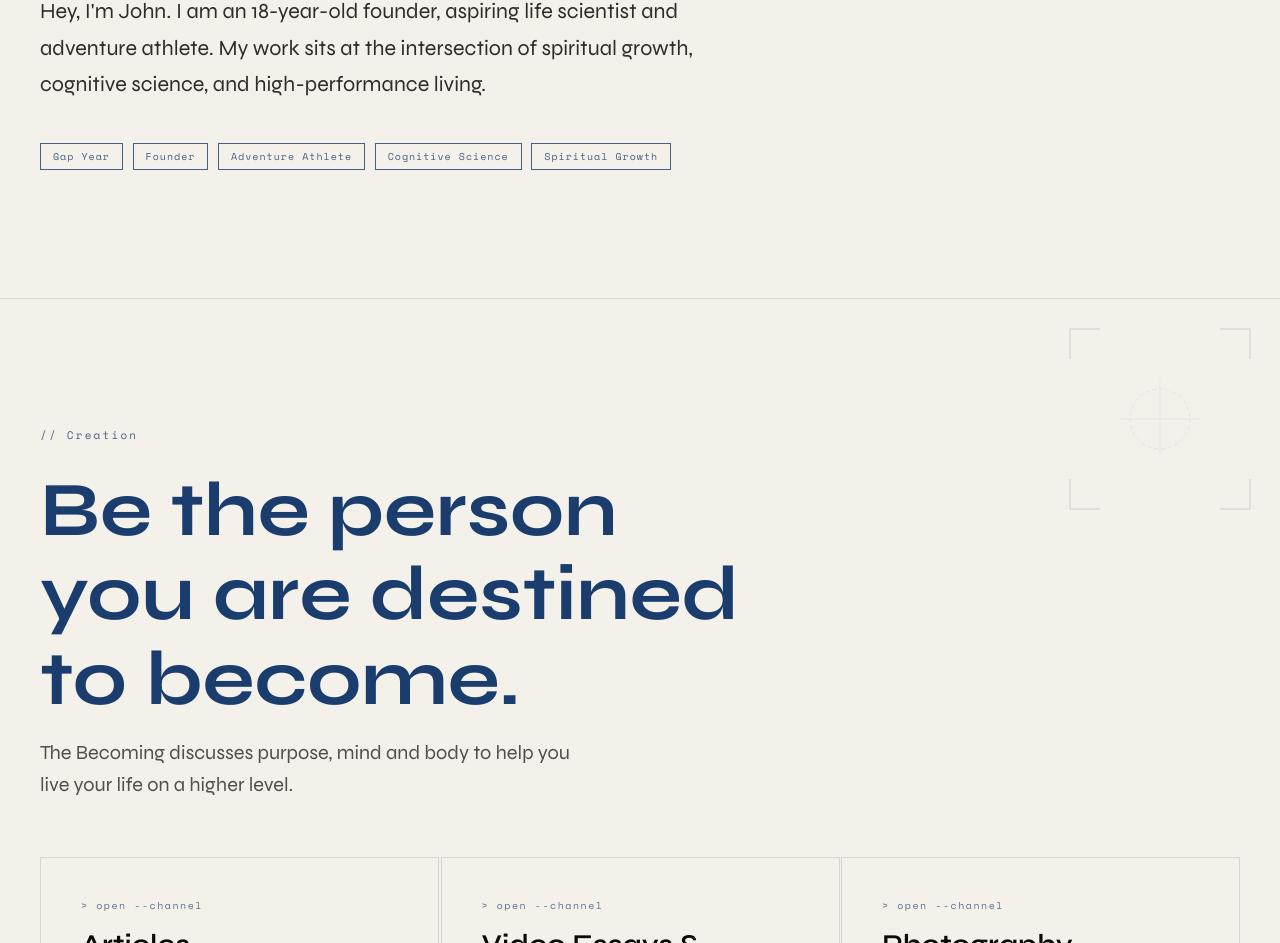
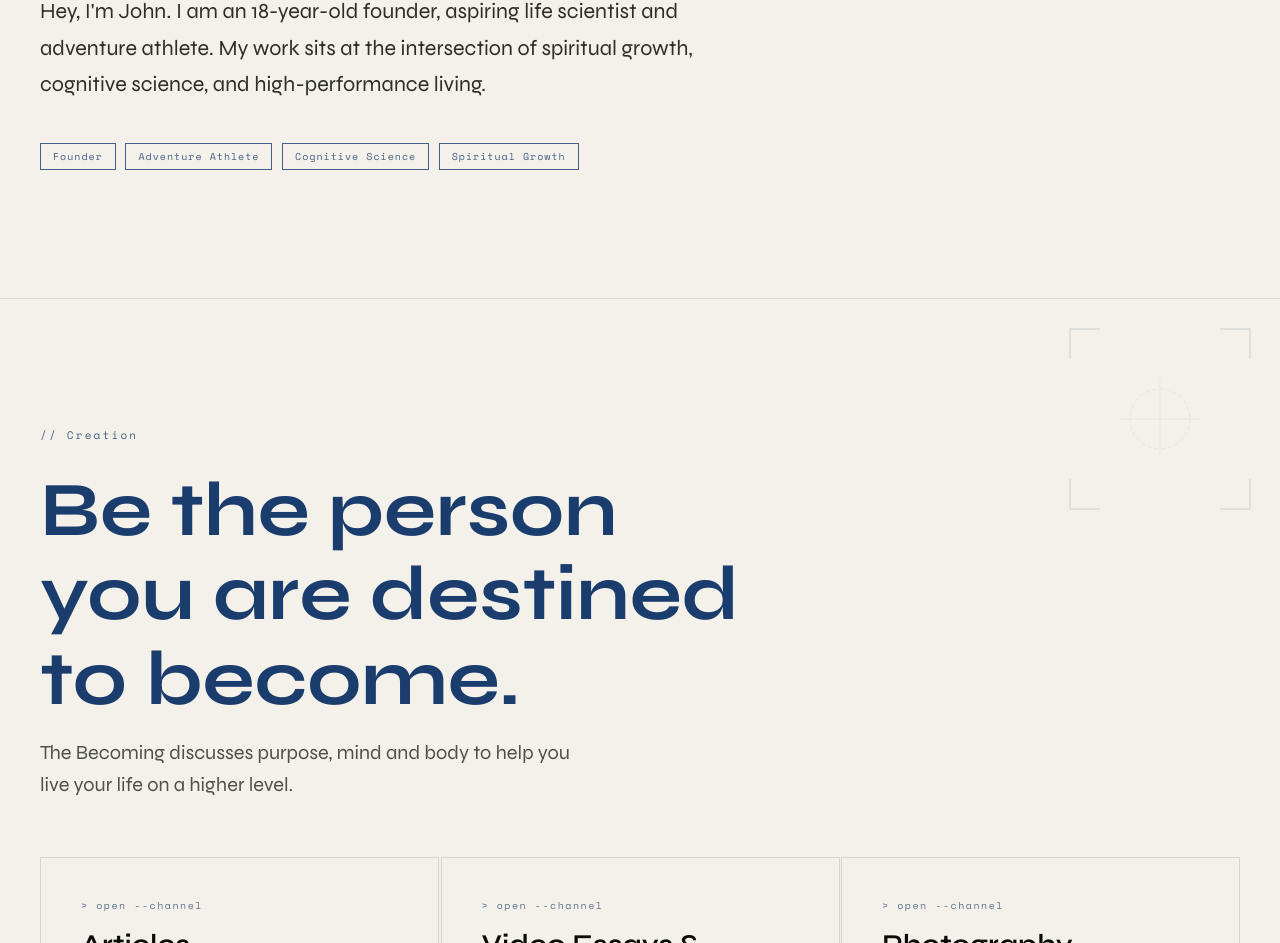
Before and after one commit to Silastheonedev/Silas-duan-website, a Next.js app: page / in a window 1280 px wide. Shown: the part 1211-2154 px from the top of the page. Built offline with nearby package versions, Linux system fonts and the light colour scheme.

Commit message:
remove Gap Year tag from About section

```diff
--- a/app/page.tsx
+++ b/app/page.tsx
@@ -337,7 +337,7 @@ function Hero() {
 
 // About
 function About() {
-  const tags = ["Gap Year", "Founder", "Adventure Athlete", "Cognitive Science", "Spiritual Growth"];
+  const tags = ["Founder", "Adventure Athlete", "Cognitive Science", "Spiritual Growth"];
   return (
     <section id="about" style={{ position: "relative", padding: "8rem 2rem", overflow: "hidden" }}>
       <div style={{ position: "absolute", top: 0, right: 0, pointerEvents: "none", zIndex: 1 }}>
```
